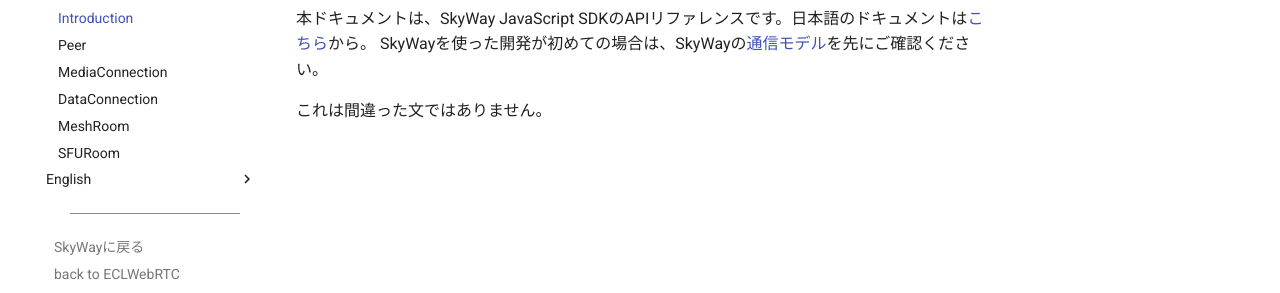
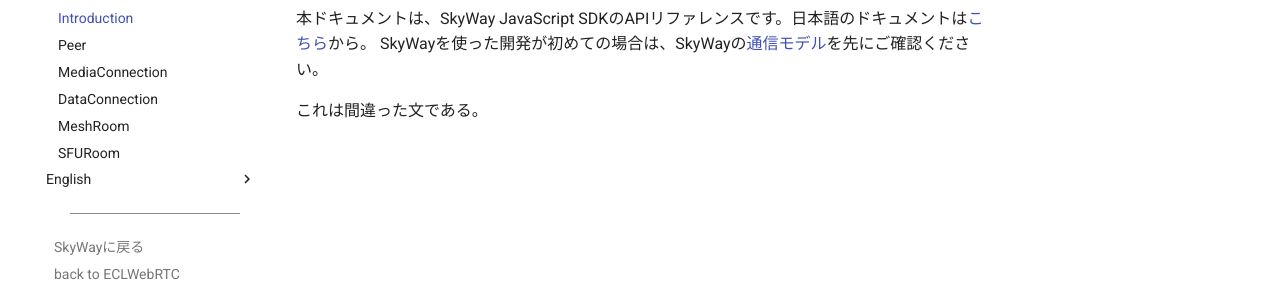
Before and after one commit to skyway/skyway-js-sdk-doc, an MkDocs documentation site: the page built from docs/ja/index.md, in a window 1280 px wide. Shown: the part 174-467 px from the top of the page. Built offline with MkDocs 1.6.1 and Material for MkDocs 9.7.7, drawn with Linux system fonts in a browser that asks for light colours; old or Windows-style settings are respelled for this version of MkDocs.

Commit message:
Wrong sent

```diff
--- a/docs/ja/index.md
+++ b/docs/ja/index.md
@@ -1,4 +1,4 @@
 本ドキュメントは、SkyWay JavaScript SDKのAPIリファレンスです。日本語のドキュメントは[こちら](peer.md)から。
 SkyWayを使った開発が初めての場合は、SkyWayの[通信モデル](https://webrtc.ecl.ntt.com/communication-model.html)を先にご確認ください。
 
-これは間違った文ではありません。
+これは間違った文である。
```
